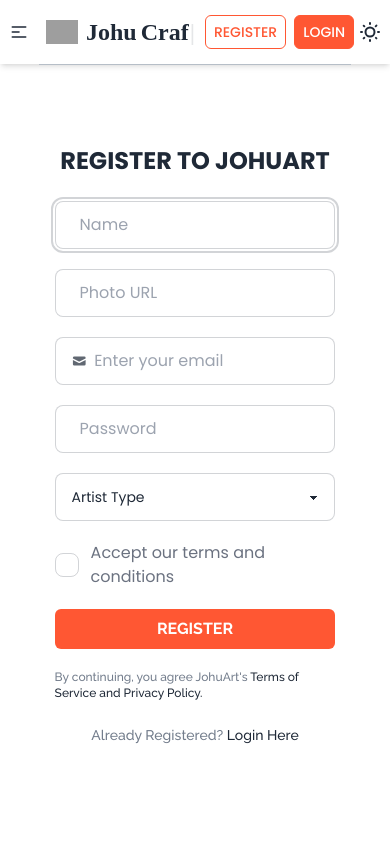
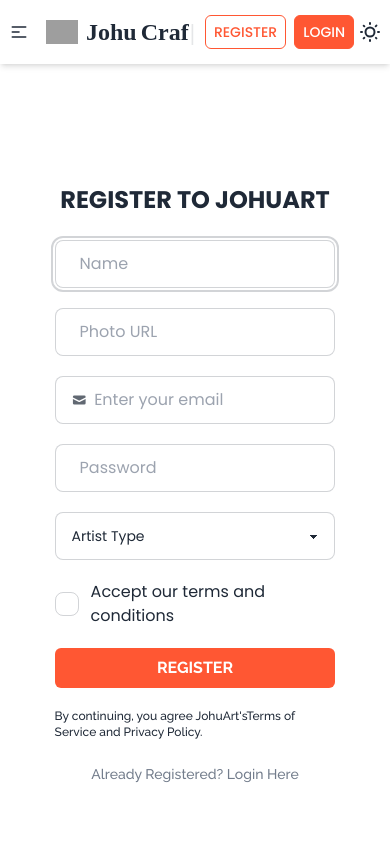
Before and after one commit to ShejanMahamud/JohuArts-Client, a React (Vite) app: page /register in a window 390 px wide. Shown: the top 844 px of the page. Built offline with nearby package versions, Linux system fonts and the light colour scheme; no server answers; grey boxes are pictures that could not be loaded; a web font is replaced by a local one.

Commit message:
Login Fixed

```diff
--- a/src/components/Banner.jsx
+++ b/src/components/Banner.jsx
@@ -6,6 +6,7 @@ import { Autoplay, Navigation } from "swiper/modules";
 import { Swiper, SwiperSlide } from "swiper/react";
 
 const Banner = () => {
+
   return (
     <div className="w-full font-dmsans relative z-10">
       <Swiper
--- a/src/pages/Login.jsx
+++ b/src/pages/Login.jsx
@@ -13,7 +13,7 @@ const Login = () => {
   const inputRef = useRef(null);
   const location = useLocation();
   const from = location?.state ? location.state : "/";
-  const { googleLogin, githubLogin } = useAuth();
+  const { googleLogin, githubLogin,emailPassLogin } = useAuth();
 
   const handleGoogleLogin = () => {
     googleLogin()
@@ -38,6 +38,31 @@ const Login = () => {
     })
   }
 
+  const handleEmailPassLogin = (e) => {
+    e.preventDefault();
+
+    const email = e.target.email.value;
+    const password = e.target.password.value;
+
+    emailPassLogin(email,password)
+    .then(res => {
+      toast.success('Sucessfully logged in!')
+      e.target.reset();
+      setTimeout(()=>{
+        navigate(from);
+      },1000)
+      window.scroll(0,0);
+
+    })
+    .catch(error =>{
+      if(error.code === 'auth/invalid-credential'){
+        toast.error('Email Password Wrong!');
+        return;
+      }
+      toast.error('Something went wrong!')
+    })
+  }
+
   useEffect(() => {
     inputRef.current.focus();
   }, []);
@@ -58,7 +83,7 @@ const Login = () => {
         <h1 className="lg:text-3xl text-2xl font-bold font-poppins uppercase mb-5">
           Login To JohuArt
         </h1>
-        <form className="flex flex-col items-center justify-center w-full gap-5">
+        <form onSubmit={handleEmailPassLogin} className="flex flex-col items-center justify-center w-full gap-5">
           <label className="input input-bordered flex items-center gap-2 lg:w-[80%] md:w-[70%] w-[80%] mx-auto">
             <svg
               xmlns="http://www.w3.org/2000/svg"
@@ -110,7 +135,7 @@ const Login = () => {
           >
             LOGIN
           </button>
-          <p className="w-[80%] lg:w-[80%] md:w-[70%] mx-auto font-medium text-[#737D8C] mb-3 font-raleway text-xs">By continuing, you agree JohuArt's<span className="text-gray-800 hover:underline" onClick={()=>navigate('/')}> Terms of Service and Privacy Policy.</span></p>
+          <p className="w-[80%] lg:w-[80%] md:w-[70%] mx-auto font-medium text-[#737D8C] mb-3 font-raleway text-xs">By continuing, you agree JohuArt's<span className=" hover:underline" onClick={()=>navigate('/')}> Terms of Service and Privacy Policy.</span></p>
         </form>
         <div className="w-full flex flex-col items-center justify-center">
           <div className="w-[60%] mx-auto flex items-center gap-5 my-2">
@@ -134,7 +159,7 @@ const Login = () => {
           <p className="font-medium text-[#737D8C] mb-10 font-raleway text-sm py-3">
           Not Registered?
           <span
-            className="text-gray-800 hover:underline"
+            className=" hover:underline"
             onClick={() => navigate("/register")}
           >
             Register Here
--- a/src/pages/Register.jsx
+++ b/src/pages/Register.jsx
@@ -72,7 +72,7 @@ const Register = () => {
   }, []);
 
   return (
-    <div className="w-[80%] mx-auto grid lg:grid-cols-2 md:grid-cols-1 grid-cols-1 row-auto items-center gap-10 border-t border-b border-[#CDD6E1] font-poppins">
+    <div className="w-[80%] mx-auto grid lg:grid-cols-2 md:grid-cols-1 grid-cols-1 row-auto items-center gap-10 py-10 font-poppins">
       <Helmet>
       <title>Register | JohuArts</title>
         <link rel="canonical" href="https://johuarts.netlify.app/register" />
@@ -173,13 +173,14 @@ const Register = () => {
   <option disabled selected className="text-gray-400">Artist Type</option>
   <option>Landscape Artist</option>
   <option>Watercolour Artist</option>
+  <option>Portrait Artist</option>
   <option>Oil Painting Artist</option>
   <option>Charcoal Sketching Artist</option>
   <option>Cartoon Drawing Artist</option>
 </select>
           <div className="lg:w-[80%] md:w-[70%] w-[90%] mx-auto flex items-center justify-start gap-3">
             <input type="checkbox" name="terms" class="checkbox" />
-            <span className="text-gray-500">
+            <span className="">
               Accept our terms and conditions
             </span>
           </div>
@@ -189,13 +190,12 @@ const Register = () => {
           >
             REGISTER
           </button>
-          <p className="w-[90%] lg:w-[80%] md:w-[70%] mx-auto font-medium text-[#737D8C] mb-3 font-raleway text-xs">
+          <p className="w-[90%] lg:w-[80%] md:w-[70%] mx-auto font-medium  mb-3 font-raleway text-xs">
             By continuing, you agree JohuArt's
             <span
-              className="text-gray-800 hover:underline"
+              className=" hover:underline"
               onClick={() => navigate("/")}
             >
-              {" "}
               Terms of Service and Privacy Policy.
             </span>
           </p>
@@ -204,7 +204,7 @@ const Register = () => {
         <p className="font-medium text-[#737D8C] mb-10 font-raleway text-sm py-3">
           Already Registered?
           <span
-            className="text-gray-800 hover:underline"
+            className="hover:underline"
             onClick={() => navigate("/login")}> Login Here</span>
         </p>
       </div>
--- a/src/providers/AuthProvider.jsx
+++ b/src/providers/AuthProvider.jsx
@@ -1,4 +1,4 @@
-import { GithubAuthProvider, GoogleAuthProvider, createUserWithEmailAndPassword, onAuthStateChanged, signInWithPopup, signOut, updateProfile } from 'firebase/auth';
+import { GithubAuthProvider, GoogleAuthProvider, createUserWithEmailAndPassword, onAuthStateChanged, signInWithEmailAndPassword, signInWithPopup, signOut, updateProfile } from 'firebase/auth';
 import React, { createContext, useEffect, useState } from 'react';
 import { Toaster } from "react-hot-toast";
 import auth from './../config/firebase.config';
@@ -35,6 +35,10 @@ const profileUpdate = (name,photo) => {
   })
 }
 
+const emailPassLogin = (email,password) => {
+  return signInWithEmailAndPassword(auth,email,password)
+}
+
 useEffect(()=>{
     const unSubscribe = onAuthStateChanged(auth, currentUser => {
         setLoading(false)
@@ -43,7 +47,7 @@ useEffect(()=>{
     return () => unSubscribe();
 },[user,updateUser])
 
-const authInfo = {googleLogin,logOut,user,loading,emailPassRegister,githubLogin,profileUpdate,setUpdateUser,updateUser}
+const authInfo = {googleLogin,logOut,user,loading,emailPassRegister,githubLogin,profileUpdate,setUpdateUser,updateUser,emailPassLogin}
 
   return (
     <AuthContext.Provider value={authInfo}>
```
